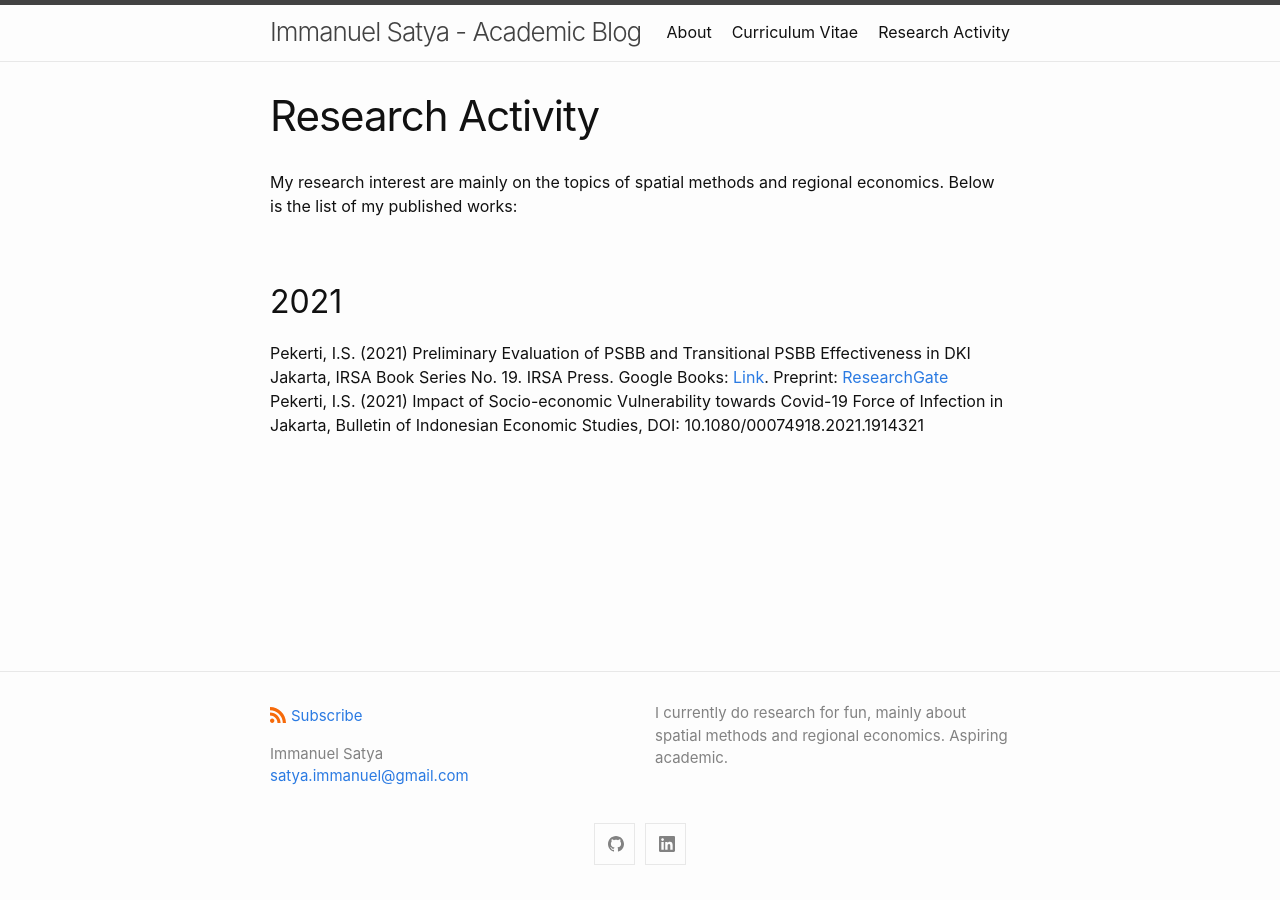
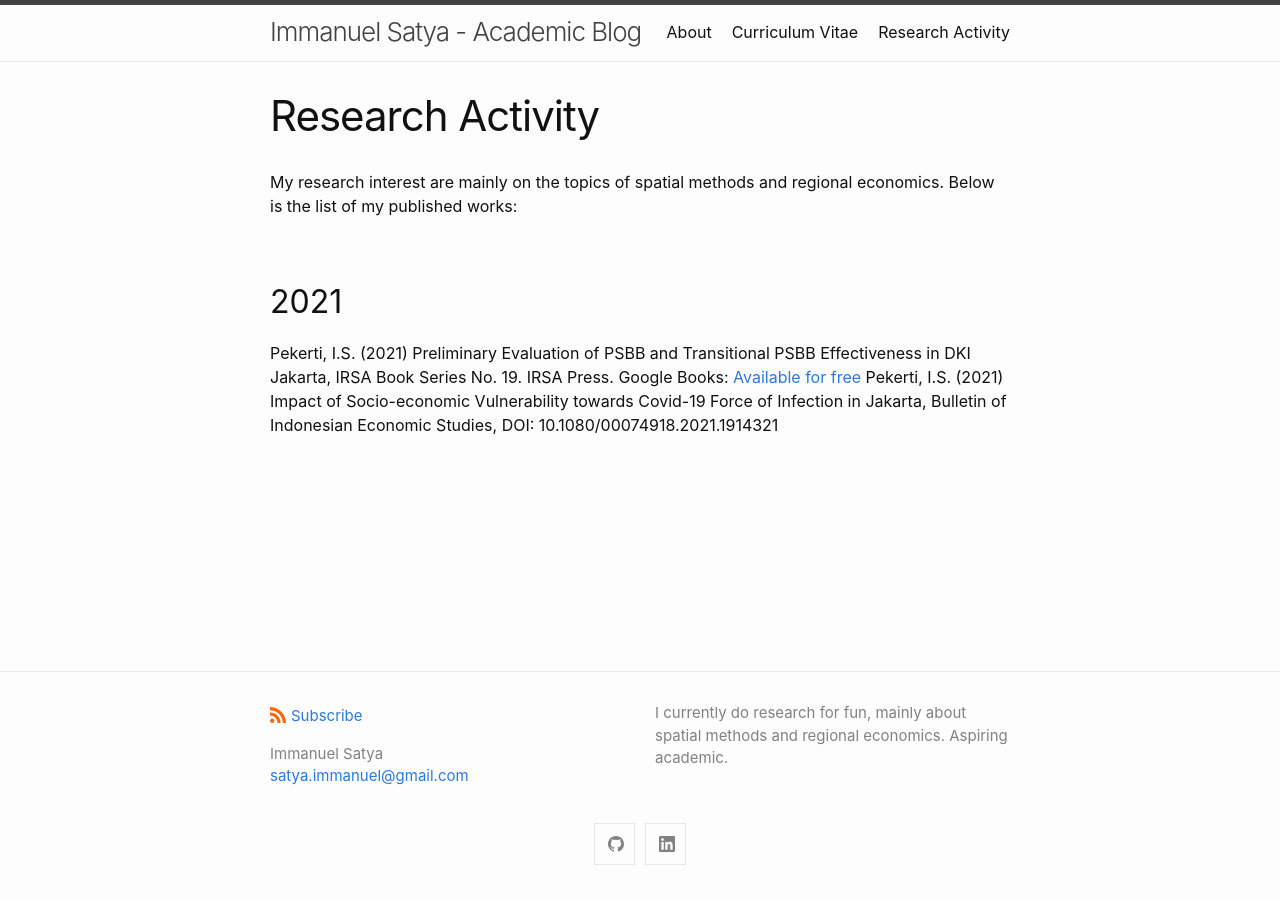
Before and after one commit to soegampars/academic, a Jekyll site: the page built from research.md, in a window 1280 px wide. Built offline with Jekyll 4.4.1, drawn with Linux system fonts in a browser that asks for light colours.

Commit message:
Update research.md

```diff
--- a/research.md
+++ b/research.md
@@ -7,7 +7,7 @@ permalink: /research/
 My research interest are mainly on the topics of spatial methods and regional economics. Below is the list of my published works:
 
 ## 2021
-Pekerti, I.S. (2021) Preliminary Evaluation of PSBB and Transitional PSBB Effectiveness in DKI Jakarta, IRSA Book Series No. 19. IRSA Press. Google Books: [Link][gbooks]. Preprint: [ResearchGate][psbb]
+Pekerti, I.S. (2021) Preliminary Evaluation of PSBB and Transitional PSBB Effectiveness in DKI Jakarta, IRSA Book Series No. 19. IRSA Press. Google Books: [Available for free][gbooks]
 Pekerti, I.S. (2021) Impact of Socio-economic Vulnerability towards Covid-19 Force of Infection in Jakarta, Bulletin of Indonesian Economic Studies, DOI: 10.1080/00074918.2021.1914321
 
 [psbb]: https://www.researchgate.net/publication/344425963_Preliminary_Evaluation_of_PSBB_and_Transitional_PSBB_Effectiveness_in_DKI_Jakarta
```
